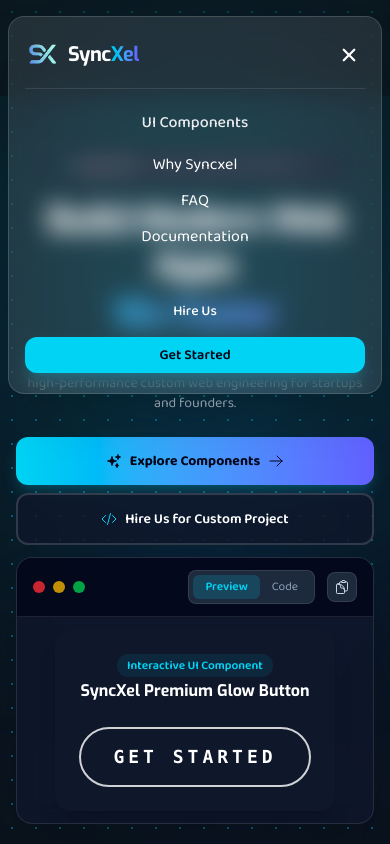
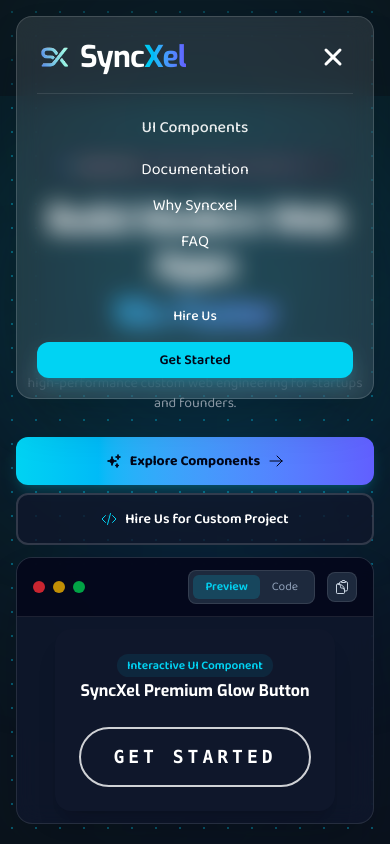
Before and after one commit to lakshan-beast/SyncXel, a React (Vite) app: page / in a window 390 px wide. Both pictures are taken after a click on the button 349 px from the left and 54 px from the top of the page. Shown: the top 844 px of the page. Built offline with nearby package versions, Linux system fonts and the light colour scheme.

Commit message:
fix: update NavBar component layout and styling for improved navigation and consistency

```diff
--- a/src/components/NavBar.jsx
+++ b/src/components/NavBar.jsx
@@ -301,8 +301,8 @@ export default function NavBar() {
   };
 
   return (
-    <header className="fixed top-0 left-0 right-0 px-2 sm:px-8 pt-4 z-50">
-      <nav className="max-w-7xl mx-auto bg-white/10 backdrop-blur-md border border-white/15 rounded-2xl px-4 sm:px-6 py-5 shadow-2xl transition-all duration-300">
+    <header className="fixed top-0 left-0 right-0 px-4 sm:px-8 pt-4 lg:pt-5 z-50">
+      <nav className="max-w-7xl mx-auto bg-white/10 backdrop-blur-md border border-white/15 rounded-2xl px-5 sm:px-6 py-5 shadow-2xl transition-all duration-300">
         <div className="flex items-center justify-between">
           {/* Brand Logo & Name */}
           <Link to="/" className="flex items-center space-x-2 cursor-pointer">
@@ -313,7 +313,7 @@ export default function NavBar() {
               height={35}
               className="object-contain"
             />
-            <span className="text-xl sm:text-2xl font-bold tracking-tight text-white font-exo">
+            <span className="text-3xl sm:text-2xl font-bold tracking-tight text-white font-exo">
               Sync
               <span className="text-transparent bg-clip-text bg-gradient-to-r from-cyan-400 to-indigo-500">
                 Xel
@@ -328,6 +328,9 @@ export default function NavBar() {
               to="/components"
               className="hover:text-white transition-colors">
               Components
+            </Link>
+            <Link to="/docs" className="hover:text-white transition-colors">
+              Documentation
             </Link>
 
             {/* 3. Features Section */}
@@ -345,10 +348,6 @@ export default function NavBar() {
               className="hover:text-cyan-400 transition-colors">
               FAQ
             </a>
-
-            <Link to="/docs" className="hover:text-white transition-colors">
-              Documentation
-            </Link>
 
             {/* Dropdown: Solutions / Services */}
             <div className="relative group cursor-pointer py-1">
@@ -405,7 +404,7 @@ export default function NavBar() {
               className="text-white hover:text-white/80 p-1 focus:outline-none"
               aria-label="Toggle Menu">
               {mobileMenuOpen ? (
-                <IoClose className="w-6 h-6" />
+                <IoClose className="w-8 h-8" />
               ) : (
                 <FaBarsStaggered className="w-6 h-6" />
               )}
@@ -422,21 +421,24 @@ export default function NavBar() {
               className="text-white/90 hover:text-white py-1.5 rounded-lg hover:bg-white/5 font-medium">
               UI Components
             </Link>
+            <Link
+              to="/docs"
+              className="hover:text-white transition-colors hover:bg-white/5 rounded-lg">
+              Documentation
+            </Link>
             <a
               href="#features"
               onClick={(e) => handleNavClick(e, "features")}
               className="hover:text-cyan-400 transition-colors">
               Why Syncxel
             </a>
+
             <a
               href="#faq"
               onClick={(e) => handleNavClick(e, "faq")}
               className="hover:text-cyan-400 transition-colors">
               FAQ
             </a>
-            <Link to="/docs" className="hover:text-white transition-colors">
-              Documentation
-            </Link>
 
             <div className="pt-8 flex flex-col gap-2 text-center">
               <a
```
